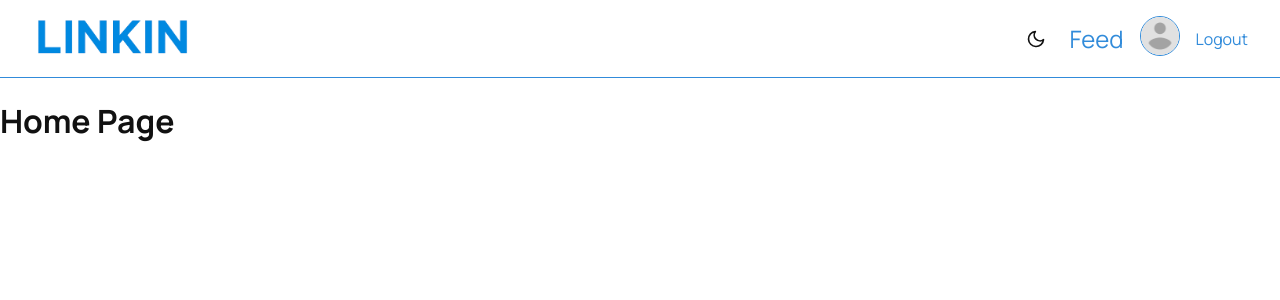
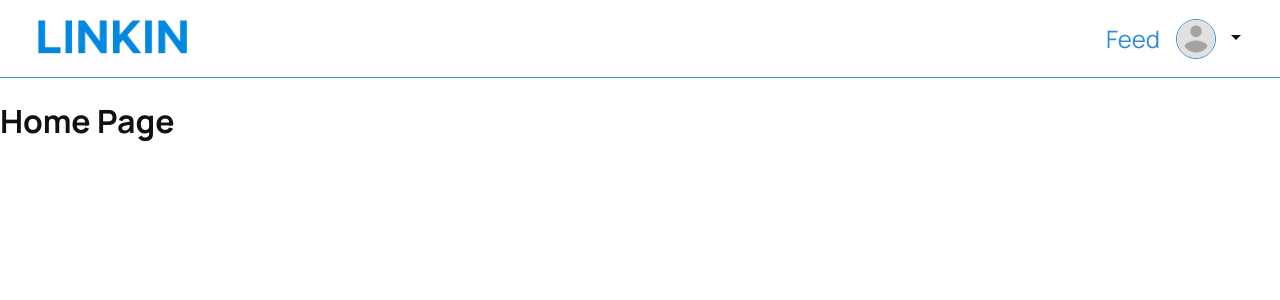
Before and after one commit to OmarSwailam/linkin, a React (Vite) app: page / in a window 1280 px wide. Shown: the top 300 px of the page. Built offline with nearby package versions, Linux system fonts and the light colour scheme; sample sign-in values are in the browser's storage.

Commit message:
refactor: change nav layout

```diff
--- a/src/components/Navbar/Navbar.css
+++ b/src/components/Navbar/Navbar.css
@@ -1,11 +1,92 @@
 nav {
     display: flex;
-    justify-content: end;
+    justify-content: space-between;
     align-items: center;
     gap: 1em;
     width: 100%;
     padding: 1em 2em;
     border-bottom: 1px solid var(--accent);
+}
+
+.nav-left {
+    display: flex;
+    align-items: center;
+    gap: 1rem;
+}
+
+.nav-right {
+    display: flex;
+    align-items: center;
+    gap: 1rem;
+}
+
+.profile-image {
+    height: 40px;
+    border: 1px var(--accent) solid;
+    border-radius: 50%;
+}
+
+.profile-menu {
+    position: relative;
+}
+
+.profile-menu-button {
+    display: flex;
+    align-items: center;
+    gap: 0.5rem;
+    background: var(--background);
+    border: none;
+    cursor: pointer;
+    padding: 0;
+    margin: 0;
+}
+
+.profile-menu-button:hover {
+    background-color: var(--background);
+}
+
+.arrow-icon {
+    font-size: 0.8rem;
+    padding: 0;
+    margin: 0;
+}
+
+.arrow-icon svg {
+    fill: var(--text);
+    padding: 0;
+    margin: 0;
+}
+
+.dropdown-menu {
+    position: absolute;
+    top: 100%;
+    right: 0;
+    background: var(--bg);
+    border: 1px solid var(--border);
+    border-radius: 0.5rem;
+    padding: 0.5rem;
+    min-width: 200px;
+    box-shadow: 0 2px 10px rgba(0, 0, 0, 0.1);
+    padding: 0;
+    margin: 0;
+    margin-top: 1em;
+}
+
+.dropdown-item {
+    display: block;
+    padding: 0.5rem;
+    text-decoration: none;
+    color: var(--text);
+    width: 100%;
+    text-align: left;
+    background: none;
+    border: none;
+    cursor: pointer;
+}
+
+.dropdown-item:hover {
+    background: var(--accent);
+    color: var(--text);
 }
 
 .logo-link {
@@ -20,19 +101,6 @@ nav {
     font-size: 1.5rem;
 }
 
-.profile-image {
-    height: 40px;
-    border: 1px var(--accent) solid;
-    border-radius: 50%;
-}
-
 .logout-btn {
-    background-color: var(--bg);
-    color: var(--accent);
-    padding: 0;
     font-size: 1rem;
 }
-
-.logout-btn:hover {
-    background-color: var(--bg);
-}
--- a/src/components/Navbar/index.tsx
+++ b/src/components/Navbar/index.tsx
@@ -4,33 +4,60 @@ import Logo from "../Logo"
 import "./Navbar.css"
 import { useAuth } from "../../context/AuthContext";
 import { useNavigate } from "@tanstack/react-router";
+import { useState } from "react";
 
 export default function Navbar() {
     const { isAuthenticated, user, logout } = useAuth();
     const navigate = useNavigate();
     const location = useLocation();
+    const [isMenuOpen, setIsMenuOpen] = useState(false);
+
 
     const handleLogout = () => {
         logout();
         navigate({ to: "/login" });
+        setIsMenuOpen(false);
     };
 
     const profileImage = user?.profile_image ? user.profile_image : "/profile-placeholder.png"
 
-    return <nav>
+    return (
+        <nav>
+            <div className="nav-left">
                 <Link to="/" className="logo-link"><Logo /></Link>
+            </div>
+
+            <div className="nav-right">
+                {isAuthenticated ? (
+                    <><Link to="/" className="link">Feed</Link>
+                        <div className="profile-menu">
+                            <button
+                                className="profile-menu-button"
+                                onClick={() => setIsMenuOpen(!isMenuOpen)}
+                            >
+                                <img src={profileImage} alt="profile image" className="profile-image" />
+                                <span className="arrow-icon">
+                                    <svg xmlns="http://www.w3.org/2000/svg" height="24px" viewBox="0 -960 960 960" width="24px">
+                                        <path d="M480-360 280-560h400L480-360Z" />
+                                    </svg>
+                                </span>
+                            </button>
+
+                            {isMenuOpen && (
+                                <div className="dropdown-menu">
+                                    <Link to="/profile" className="dropdown-item" onClick={() => setIsMenuOpen(false)}>
+                                        Profile
+                                    </Link>
                                     <ThemeToggle />
-
-        {isAuthenticated ? (
-            <>
-                <Link to="/" className="link">Feed</Link>
-                <Link to="/profile" className="profile-image-link">
-                    <img src={profileImage} alt="profile image" className="profile-image" />
-                </Link>
-                <button onClick={handleLogout} className="link logout-btn">Logout</button>
-            </>
+                                    <button onClick={handleLogout} className="dropdown-item logout-btn">
+                                        Logout
+                                    </button>
+                                </div>
+                            )}
+                        </div></>
                 ) : (
                     <>
+                        <ThemeToggle />
                         <Link
                             to="/signup"
                             search={{ redirect: location.pathname }}
@@ -43,5 +70,7 @@ export default function Navbar() {
                         </Link>
                     </>
                 )}
+            </div>
         </nav>
+    );
 }
--- a/src/components/ThemeToggle/index.tsx
+++ b/src/components/ThemeToggle/index.tsx
@@ -6,7 +6,7 @@ export default function ThemeToggle() {
   const { theme, toggleTheme } = useTheme();
 
   return (
-    <button className="theme-toggle" onClick={toggleTheme}>
+    <button className="theme-toggle dropdown-item" onClick={toggleTheme}>
       {theme === "dark" ? <FiSun size={20} /> : <FiMoon size={20} />}
     </button>
   );
```
Lines whose indentation alone changed are shown as unchanged.
